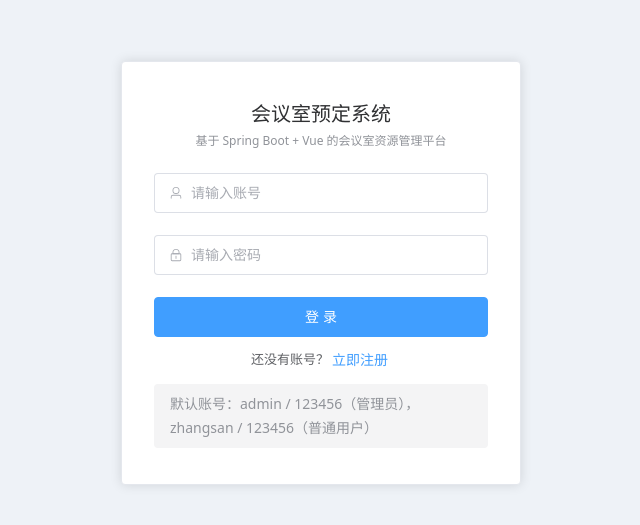
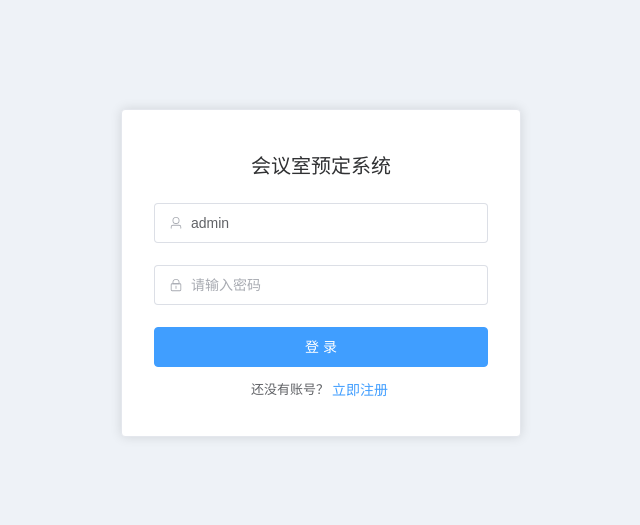
Before and after one commit to comic12330/book-meeting, a Vue app in the folder frontend/: page /login in a window 1280 px wide. Shown: the part 127-652 px from the top of the page, without its empty margins (319-959 px from the left). Built offline with nearby package versions, Linux system fonts and the light colour scheme.

Commit message:
fix:登录页面副标题、默认账号
删除了登录页面的副标题和默认账号，预填默认管理员账号

```diff
--- a/frontend/src/views/Login.vue
+++ b/frontend/src/views/Login.vue
@@ -2,7 +2,6 @@
   <div class="login-wrap">
     <el-card class="login-card" shadow="always">
       <h2 class="title">会议室预定系统</h2>
-      <p class="sub">基于 Spring Boot + Vue 的会议室资源管理平台</p>
       <el-form ref="formRef" :model="form" :rules="rules" size="large">
         <el-form-item prop="username">
           <el-input v-model="form.username" placeholder="请输入账号" :prefix-icon="User" />
@@ -19,8 +18,6 @@
         <span>还没有账号？</span>
         <el-button link type="primary" @click="$router.push('/register')">立即注册</el-button>
       </div>
-      <el-alert class="tip" type="info" :closable="false"
-                title="默认账号：admin / 123456（管理员），zhangsan / 123456（普通用户）" />
     </el-card>
   </div>
 </template>
@@ -37,7 +34,8 @@ const router = useRouter()
 const formRef = ref(null)
 const loading = ref(false)
 
-const form = reactive({ username: '', password: '' })
+// 账号框预填管理员账号，密码留空由使用者输入
+const form = reactive({ username: 'admin', password: '' })
 
 const rules = {
   username: [{ required: true, message: '请输入账号', trigger: 'blur' }],
@@ -73,16 +71,9 @@ async function onSubmit() {
 }
 
 .title {
-  margin: 8px 0 4px;
+  margin: 12px 0 24px;
   font-size: 20px;
   font-weight: 500;
-  text-align: center;
-}
-
-.sub {
-  margin: 0 0 24px;
-  font-size: 12px;
-  color: #909399;
   text-align: center;
 }
 
@@ -96,8 +87,4 @@ async function onSubmit() {
   font-size: 13px;
   color: #606266;
 }
-
-.tip {
-  margin-top: 14px;
-}
 </style>
```
